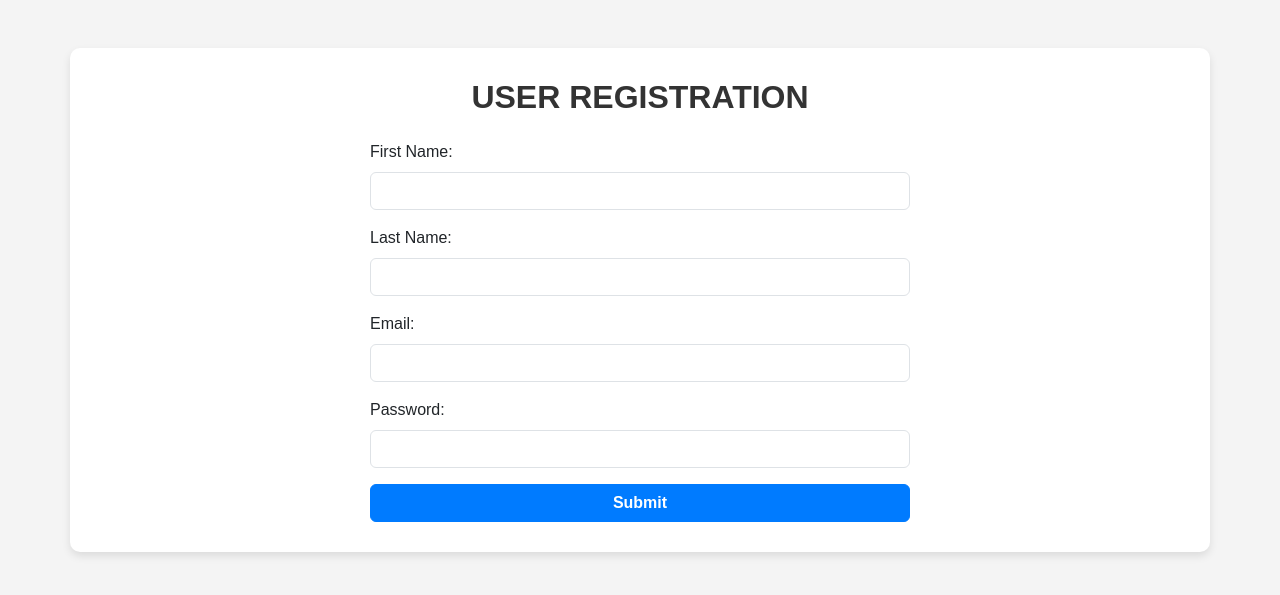
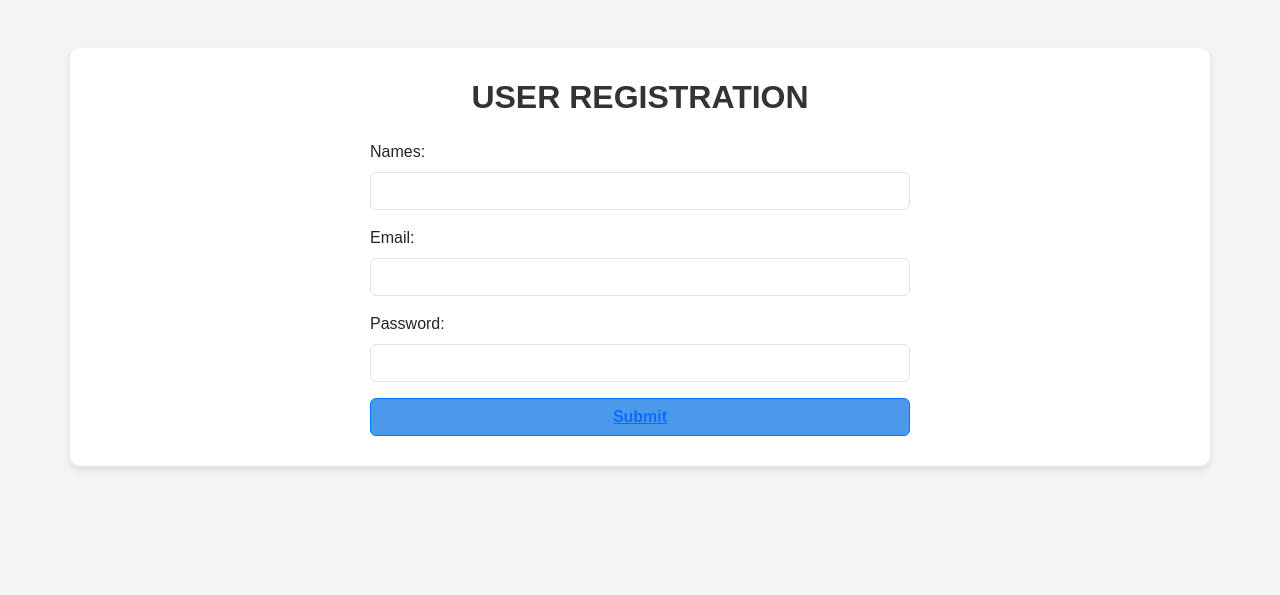
Before and after one commit to Irvin5781/24RP14703-studentmis-repo, a PHP site: page /registration.php in a window 1280 px wide. Shown: the top 595 px of the page. Run offline with PHP 8.4, Linux system fonts and the light colour scheme.

Commit message:
You are welcome

```diff
--- a/src/index.php
+++ b/src/index.php
@@ -14,7 +14,7 @@
             justify-content: center;
             align-items: center;
             min-height: 100vh;
-            background-color: #f4f4f4;
+            background-color:rgb(175, 172, 172);
         }
 
         h1 {
--- a/src/registration.php
+++ b/src/registration.php
@@ -32,7 +32,7 @@
         }
 
         .btn-primary {
-            background-color: #007bff;
+            background-color:rgb(76, 153, 235);
             border-color: #007bff;
             font-size: 1rem;
             font-weight: bold;
@@ -49,12 +49,8 @@
         <h1 class="text-center mb-4">USER REGISTRATION</h1>
         <form method="POST" action="handle_register_user.php" class="w-50 mx-auto">
             <div class="mb-3">
-                <label for="firstname" class="form-label">First Name:</label>
+                <label for="firstname" class="form-label">Names:</label>
                 <input type="text" name="firstname" id="firstname" class="form-control" required>
-            </div>
-            <div class="mb-3">
-                <label for="lastname" class="form-label">Last Name:</label>
-                <input type="text" name="lastname" id="lastname" class="form-control" required>
             </div>
 
             <div class="mb-3">
@@ -65,7 +61,7 @@
                 <label for="password" class="form-label">Password:</label>
                 <input type="password" name="password" id="password" class="form-control" required>
             </div>
-            <button type="submit" class="btn btn-primary w-100">Submit</button>
+            <button type="submit" class="btn btn-primary w-100"><a href="index.php">Submit</a></button>
         </form>
     </div>
     <!-- Add Bootstrap JS -->
```
